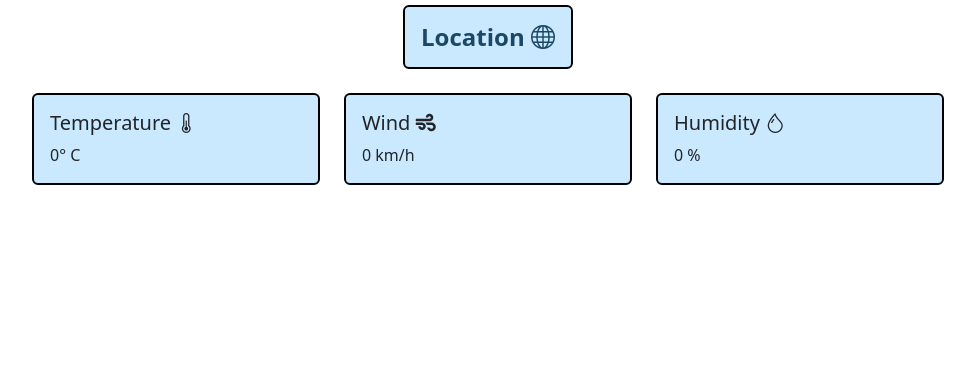
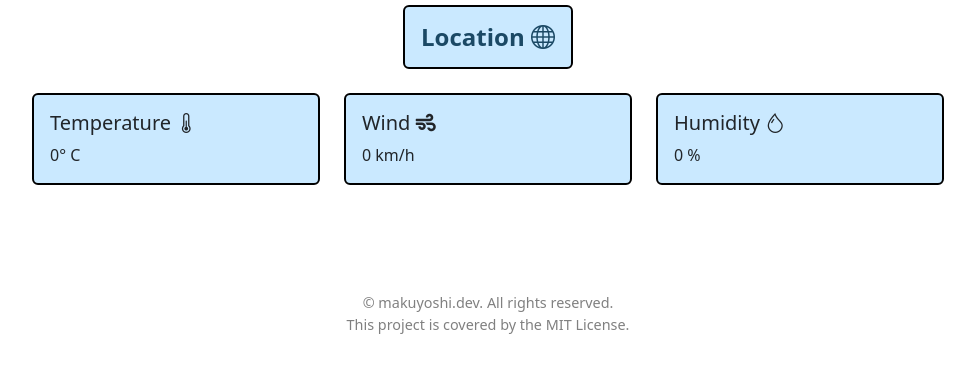
Before and after one commit to juskevic/highstorm, a website: page index.html in a window 1280 px wide. Shown: the part 111-484 px from the top of the page, without its empty margins (152-1127 px from the left). Drawn offline with nearby package versions, Linux system fonts and the light colour scheme; no server answers.

Commit message:
Improve readability of HTML and add footer
Updated the HTML for better readability by breaking up longer lines into multiple lines. Additionally, a footer was added with copyright and licensing information.

```diff
--- a/index.html
+++ b/index.html
@@ -27,6 +27,7 @@
             --columbia-blue: #cae9ffff;
             --picton-blue: #5fa8d3ff;
         }
+
         #search-button:active {
             transform: scale(0.9);
             transition: all 0.2s ease;
@@ -45,10 +46,12 @@
                 Highstorm
             </span>
             <form id="location-search" class="d-flex m-2">
-                <input class="form-control me-2 border-black border-2 rounded-4" id="cityName" type="text" placeholder="Enter city name..."
+                <input class="form-control me-2 border-black border-2 rounded-4" id="cityName" type="text"
+                       placeholder="Enter city name..."
                        aria-label="Search" style="background-color: ghostwhite">
                 <!--Search button -->
-                <button id="search-button" class="btn btn fw-bold border-black border-2 rounded-4" type="submit" style="color: black; background-color: var(--mint-green)">
+                <button id="search-button" class="btn btn fw-bold border-black border-2 rounded-4" type="submit"
+                        style="color: black; background-color: var(--mint-green)">
                     Search
                 </button>
             </form>
@@ -76,8 +79,6 @@
                     });
                 });
             </script>
-
-
         </div>
     </nav>
 </header>
@@ -87,7 +88,8 @@
     <div class="container py-5 d-flex flex-column align-items-center">
         <div class="row">
             <div class="col-12 mb-4">
-                <div class="card border-black border-2" style="width: 100%; background-color: var(--columbia-blue); color: var(--indigo-dye)">
+                <div class="card border-black border-2"
+                     style="width: 100%; background-color: var(--columbia-blue); color: var(--indigo-dye)">
                     <div class="card-body">
                         <h4 id="location-name" class="card-text fw-bold">
                             Location <i class="bi bi-globe"></i>
@@ -139,6 +141,13 @@
     </div>
 </main>
 
+<footer>
+    <p class="text-center bottom-0" style="font-size:0.9em; color:gray;">
+        &copy; makuyoshi.dev. All rights reserved. <br>
+        This project is covered by the MIT License.
+    </p>
+</footer>
+
 <script src="app.js"></script>
 <script src="js/bootstrap.min.js"></script>
 
```
